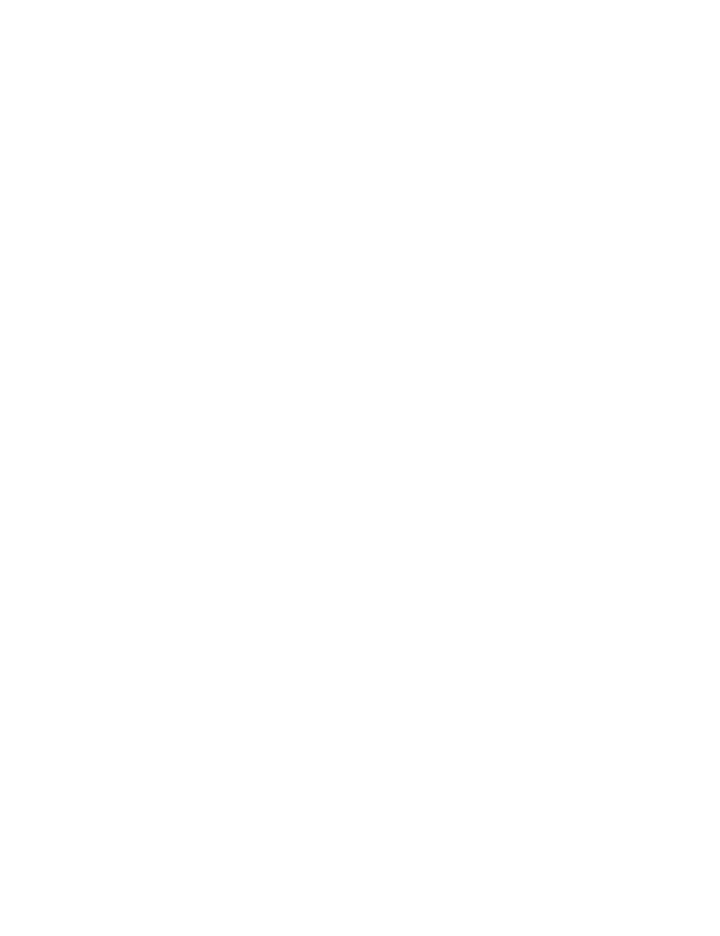
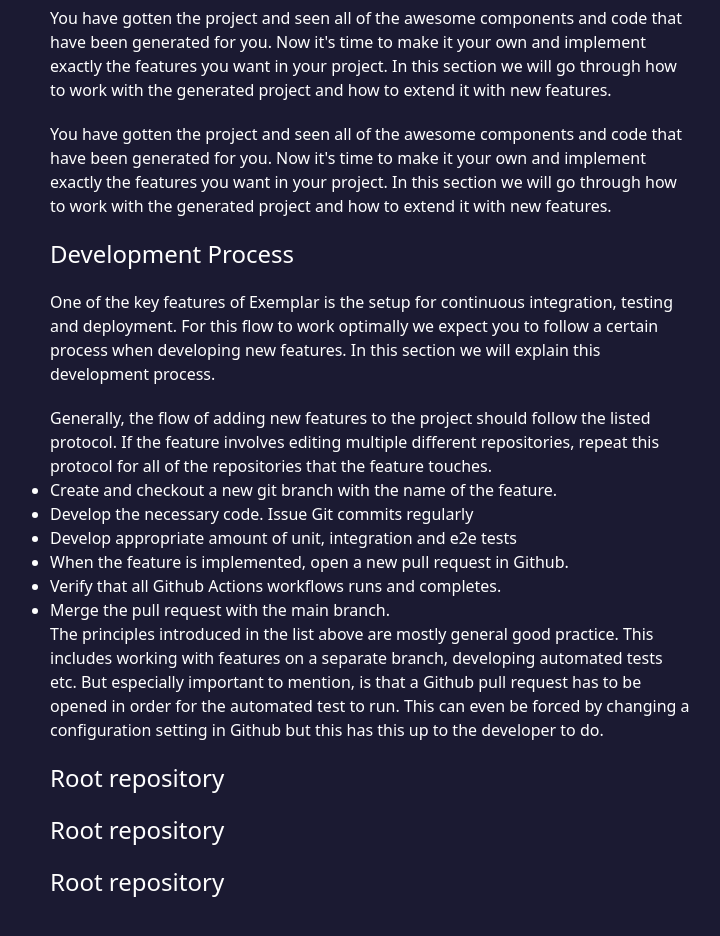
Before and after one commit to exemplar-io/exemplar-io.github.io, a React (Create React App) app: page /docs in a window 1280 px wide. Shown: the part 3420-4356 px from the top of the page, without its empty margins (270-990 px from the left). Before the commit the page ends 3386 px from the top, so only its background shows below. Built offline with nearby package versions, Linux system fonts and the light colour scheme; no server answers.

Commit message:
updated some packages to fix dependency issue

```diff
--- a/package.json
+++ b/package.json
@@ -4,7 +4,7 @@
   "private": true,
   "homepage": "https://peareasy-elastics.github.io/frontend",
   "dependencies": {
-    "@craco/craco": "^6.2.0",
+    "@craco/craco": "^6.4.3",
     "@testing-library/jest-dom": "^5.14.1",
     "@testing-library/react": "^11.2.7",
     "@testing-library/user-event": "^12.8.3",
@@ -22,7 +22,7 @@
     "react": "^17.0.2",
     "react-dom": "^17.0.2",
     "react-router-dom": "^5.2.1",
-    "react-scripts": "4.0.3",
+    "react-scripts": "^5.0.0",
     "react-syntax-highlighter": "^15.4.4",
     "typescript": "^4.4.2",
     "web-vitals": "^1.1.2"
--- a/src/pages/Docs.tsx
+++ b/src/pages/Docs.tsx
@@ -188,7 +188,6 @@ const Docs = () => {
           the relevant microservice is the user microservice, which has its own
           standalone repository - the user-ms repository which is up next!
         </p>
-
         <h2 className="text-2xl" id="user-ms-repository">
           User ms repository
         </h2>
@@ -210,6 +209,71 @@ const Docs = () => {
           </a>
           website.
         </p>
+        <h1 className="text-4xl" id="next-steps">
+          Next Steps - Development Guidelines
+        </h1>
+        <p className="text-secondary text-m text-left">
+          You have gotten the project and seen all of the awesome components and
+          code that have been generated for you. Now it's time to make it your
+          own and implement exactly the features you want in your project. In
+          this section we will go through how to work with the generated project
+          and how to extend it with new features.
+        </p>
+        <p className="text-secondary text-m text-left">
+          You have gotten the project and seen all of the awesome components and
+          code that have been generated for you. Now it's time to make it your
+          own and implement exactly the features you want in your project. In
+          this section we will go through how to work with the generated project
+          and how to extend it with new features.
+        </p>
+        <h2 className="text-2xl" id="root-repository">
+          Development Process
+        </h2>
+        <p className="text-secondary text-m text-left">
+          One of the key features of Exemplar is the setup for continuous
+          integration, testing and deployment. For this flow to work optimally
+          we expect you to follow a certain process when developing new
+          features. In this section we will explain this development process.
+        </p>{' '}
+        <p className="text-secondary text-m text-left">
+          Generally, the flow of adding new features to the project should
+          follow the listed protocol. If the feature involves editing multiple
+          different repositories, repeat this protocol for all of the
+          repositories that the feature touches.
+          <ul className="list-disc">
+            <li>
+              Create and checkout a new git branch with the name of the feature.
+            </li>
+            <li>Develop the necessary code. Issue Git commits regularly</li>
+            <li>
+              Develop appropriate amount of unit, integration and e2e tests
+            </li>
+            <li>
+              When the feature is implemented, open a new pull request in
+              Github.
+            </li>
+            <li>
+              Verify that all Github Actions workflows runs and completes.
+            </li>
+            <li>Merge the pull request with the main branch.</li>
+          </ul>
+          The principles introduced in the list above are mostly general good
+          practice. This includes working with features on a separate branch,
+          developing automated tests etc. But especially important to mention,
+          is that a Github pull request has to be opened in order for the
+          automated test to run. This can even be forced by changing a
+          configuration setting in Github but this has this up to the developer
+          to do.
+        </p>
+        <h2 className="text-2xl" id="root-repository">
+          Root repository
+        </h2>
+        <h2 className="text-2xl" id="root-repository">
+          Root repository
+        </h2>
+        <h2 className="text-2xl" id="root-repository">
+          Root repository
+        </h2>
       </main>
     </>
   );
```
Also changed, not shown: 1 other file (tests, documents, lock files or other folders).
